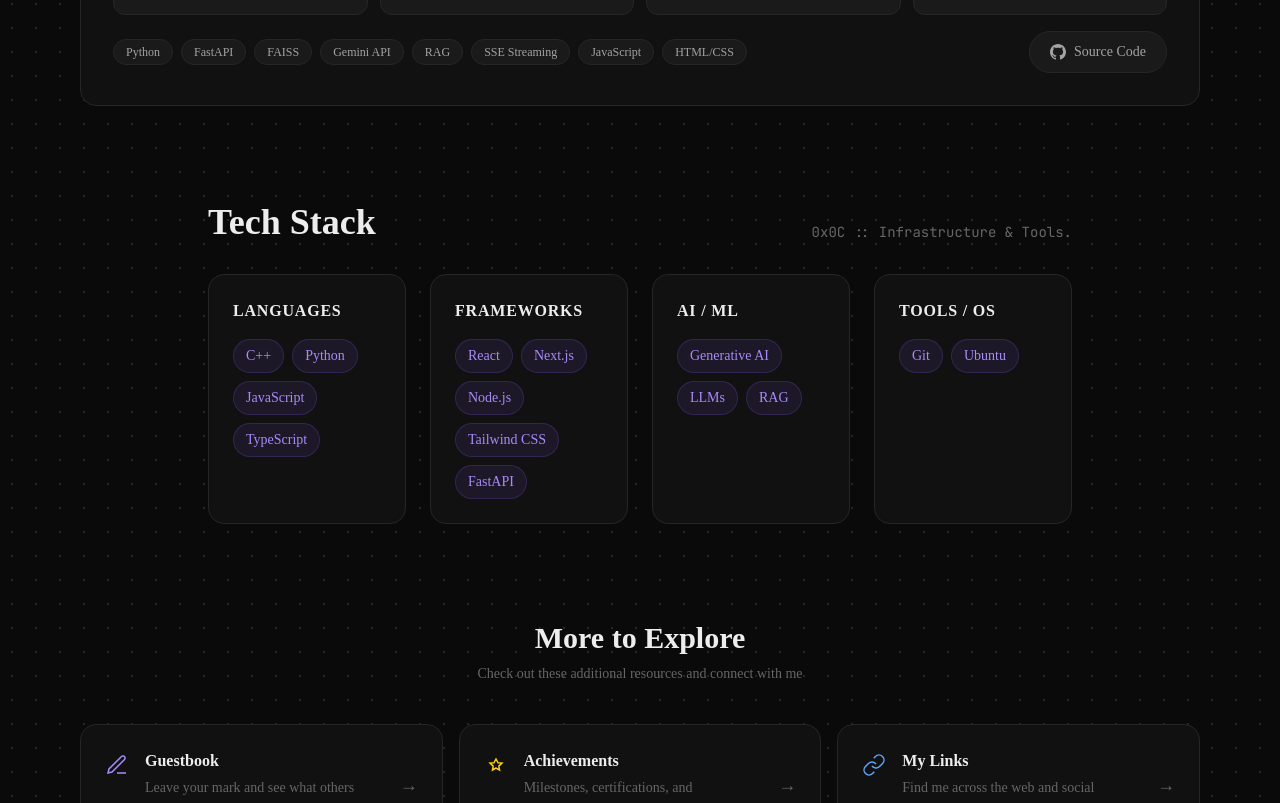
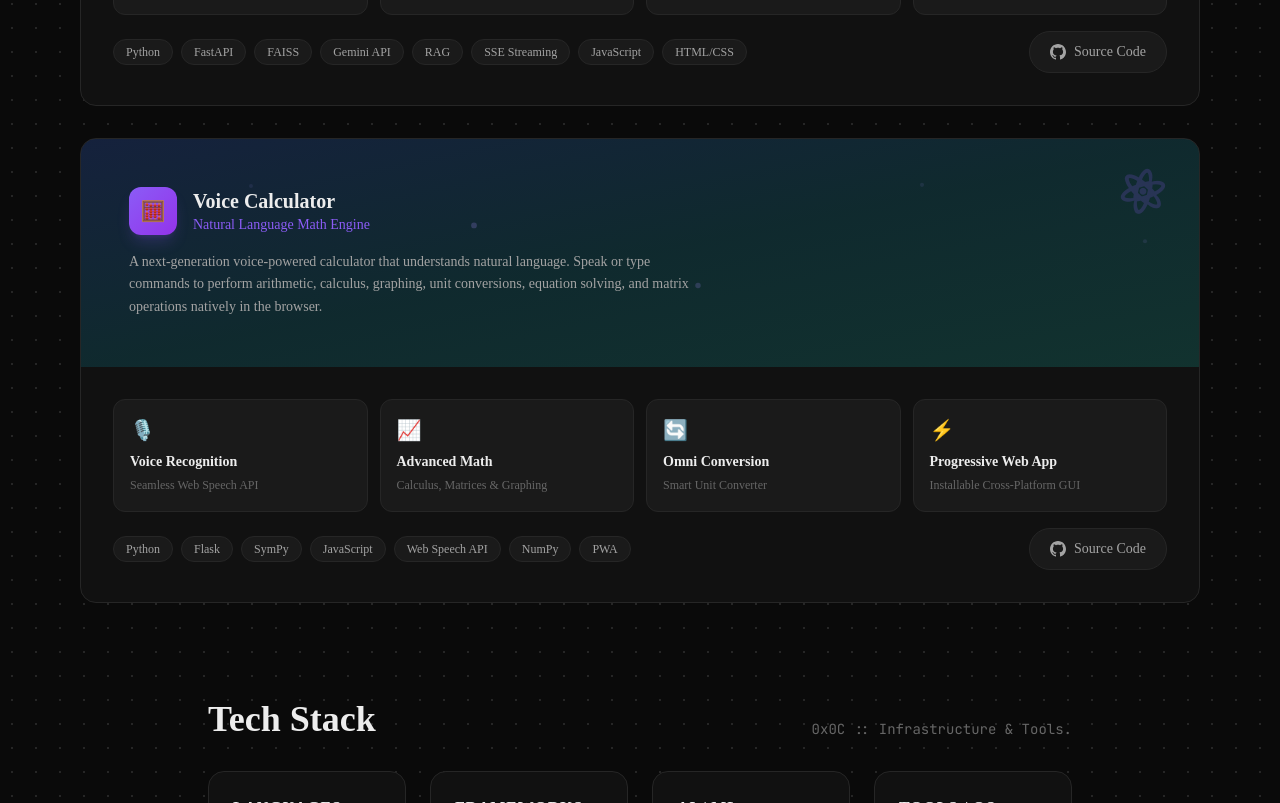
Before and after one commit to Prathmesh1222/my-portfolio_, a Next.js app: page / in a window 1280 px wide. Shown: the part 1640-2443 px from the top of the page. Built offline with nearby package versions, Linux system fonts and the light colour scheme.

Commit message:
feat: add Voice Calculator project to portfolio

```diff
--- a/src/components/ProjectsSection.tsx
+++ b/src/components/ProjectsSection.tsx
@@ -43,6 +43,41 @@ const projects = [
     github: "https://github.com/Prathmesh1222/study.ai",
     color: "from-violet-600/20 via-purple-500/15 to-blue-500/20",
     icon: "🧠",
+  },
+  {
+    name: "Voice Calculator",
+    tagline: "Natural Language Math Engine",
+    description: "A next-generation voice-powered calculator that understands natural language. Speak or type commands to perform arithmetic, calculus, graphing, unit conversions, equation solving, and matrix operations natively in the browser.",
+    features: [
+      {
+        icon: "🎙️",
+        name: "Voice Recognition",
+        desc: "Seamless Web Speech API",
+        detail: "Process complex mathematical queries completely hands-free using natural language processing. The engine parses the spoken intent into symbolic math equations and instantly computes the result."
+      },
+      {
+        icon: "📈",
+        name: "Advanced Math",
+        desc: "Calculus, Matrices & Graphing",
+        detail: "Powered by SymPy and NumPy, the engine can dynamically plot functions, solve algebraic equations, perform matrix algebra, and execute derivatives and integrals instantly."
+      },
+      {
+        icon: "🔄",
+        name: "Omni Conversion",
+        desc: "Smart Unit Converter",
+        detail: "Built-in intelligent conversion engines that translate physical units and measurements directly from conversational prompts, eliminating manual formula inputs."
+      },
+      {
+        icon: "⚡",
+        name: "Progressive Web App",
+        desc: "Installable Cross-Platform GUI",
+        detail: "Engineered as a lightweight PWA paired with a lightweight Flask backend, allowing it to be installed on any device for native-like performance and responsive accessibility."
+      }
+    ],
+    techStack: ["Python", "Flask", "SymPy", "JavaScript", "Web Speech API", "NumPy", "PWA"],
+    github: "https://github.com/Prathmesh1222/voice-calculator-",
+    color: "from-blue-600/20 via-cyan-500/15 to-teal-500/20",
+    icon: "🧮",
   },
 ];
 
```
